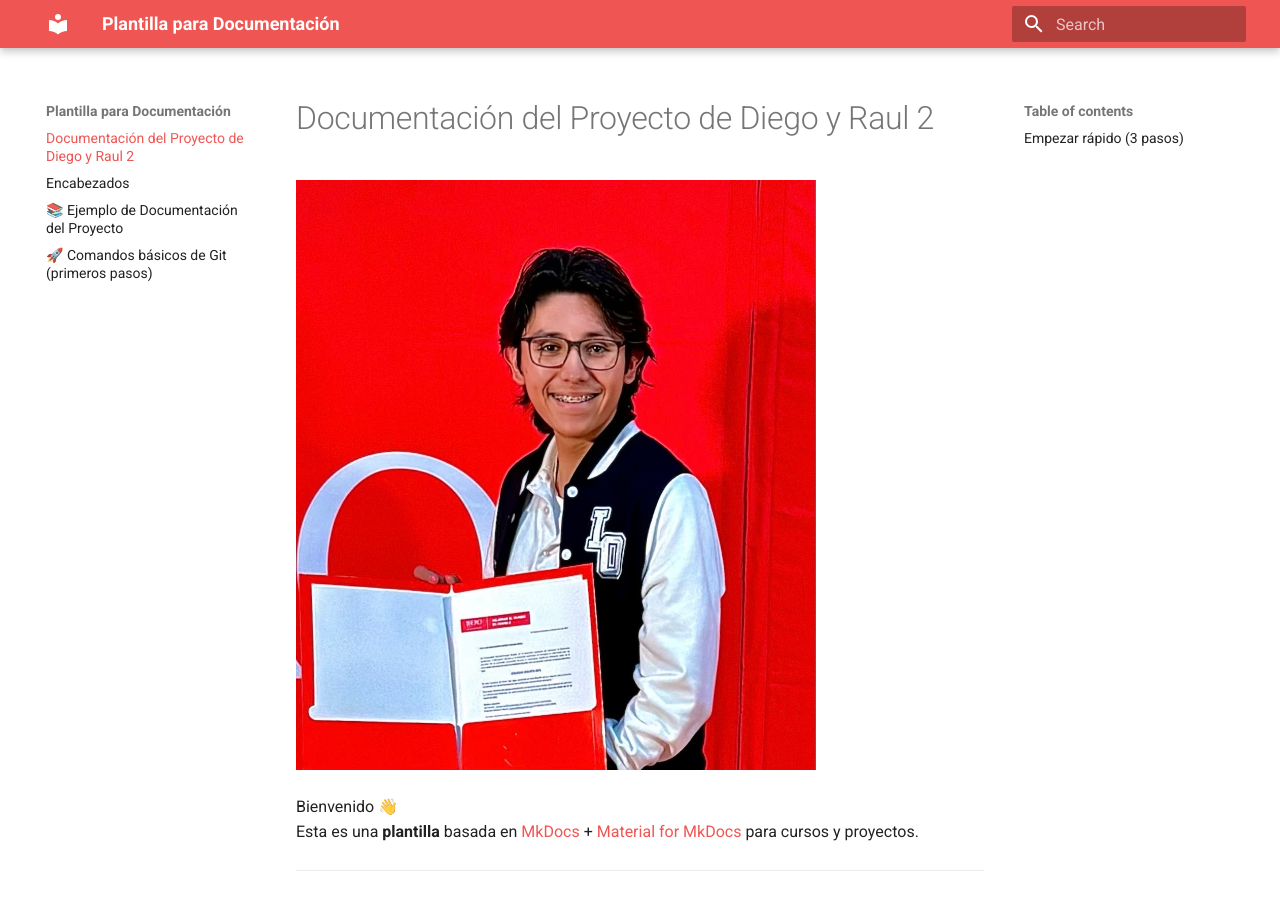
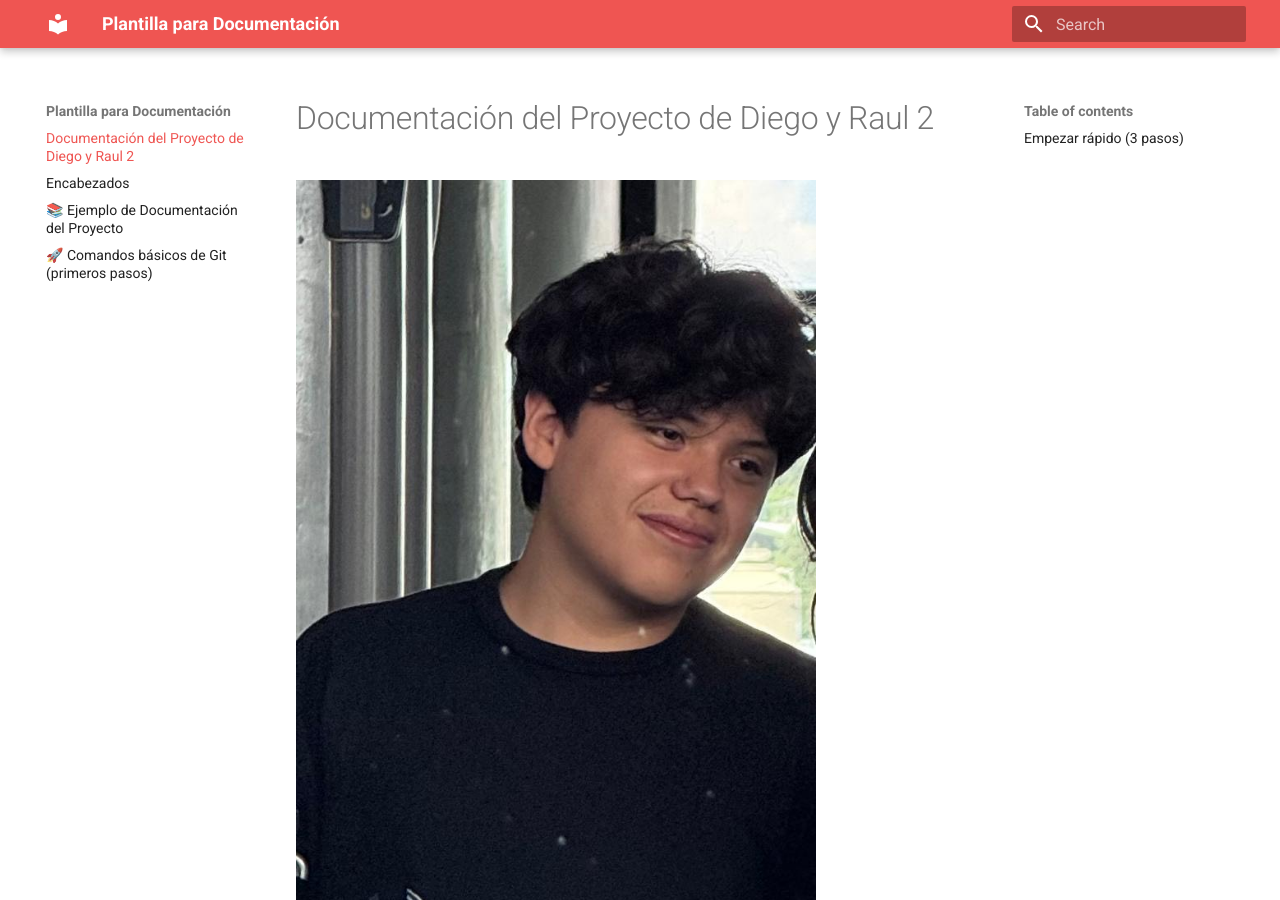
Before and after one commit to DiegoMachorro/Mecatronica-DiegoM, an MkDocs documentation site: the page built from docs/index.md, in a window 1280 px wide and 900 px high. Built offline with MkDocs 1.6.1 and Material for MkDocs 9.7.7, drawn with Linux system fonts in a browser that asks for light colours.

Commit message:
Update index.md

```diff
--- a/docs/index.md
+++ b/docs/index.md
@@ -1,6 +1,6 @@
 # Documentación del Proyecto de Diego y Raul 2
 
-<img src="../recursos/imgs/hola.jpeg" width="520">
+<img src="../recursos/imgs/adios.jpeg" width="520">
 
 Bienvenido 👋
 Esta es una **plantilla** basada en [MkDocs](https://www.mkdocs.org/) + [Material for MkDocs](https://squidfunk.github.io/mkdocs-material/) para cursos y proyectos.
```
